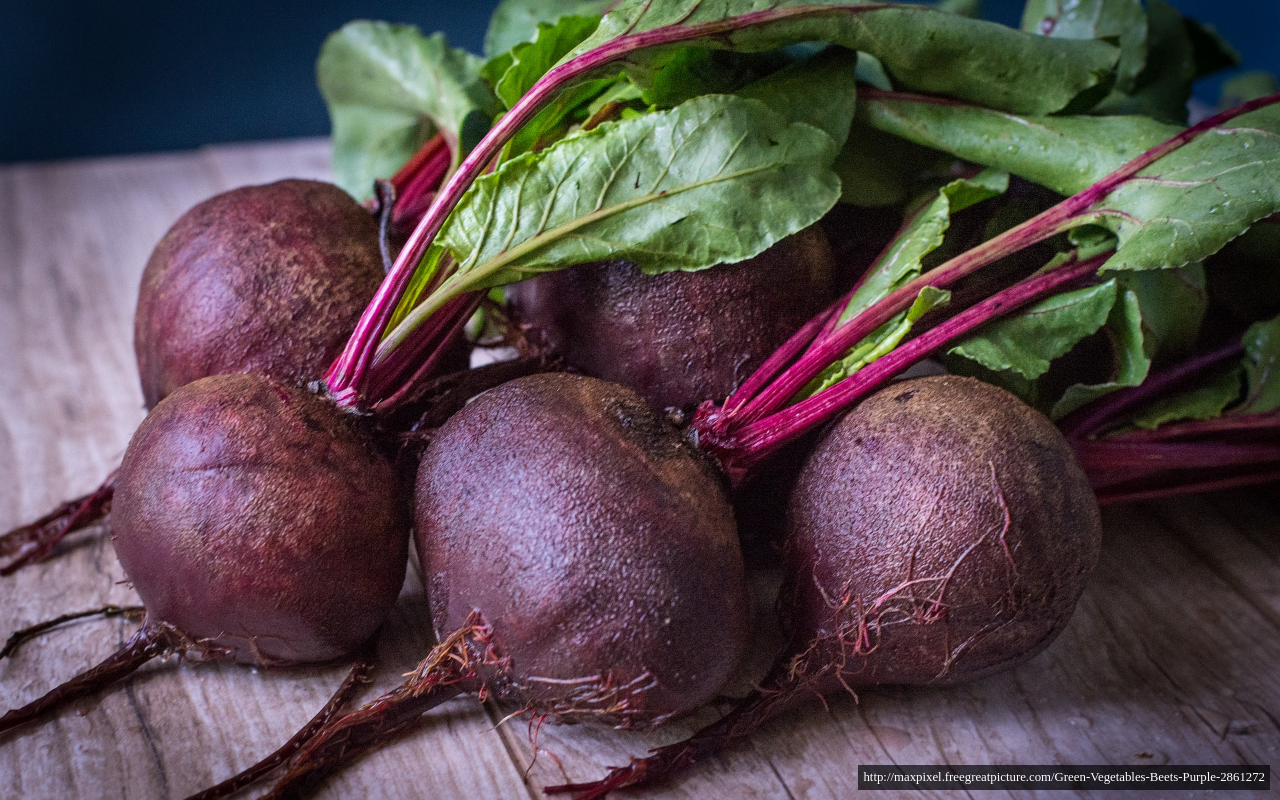
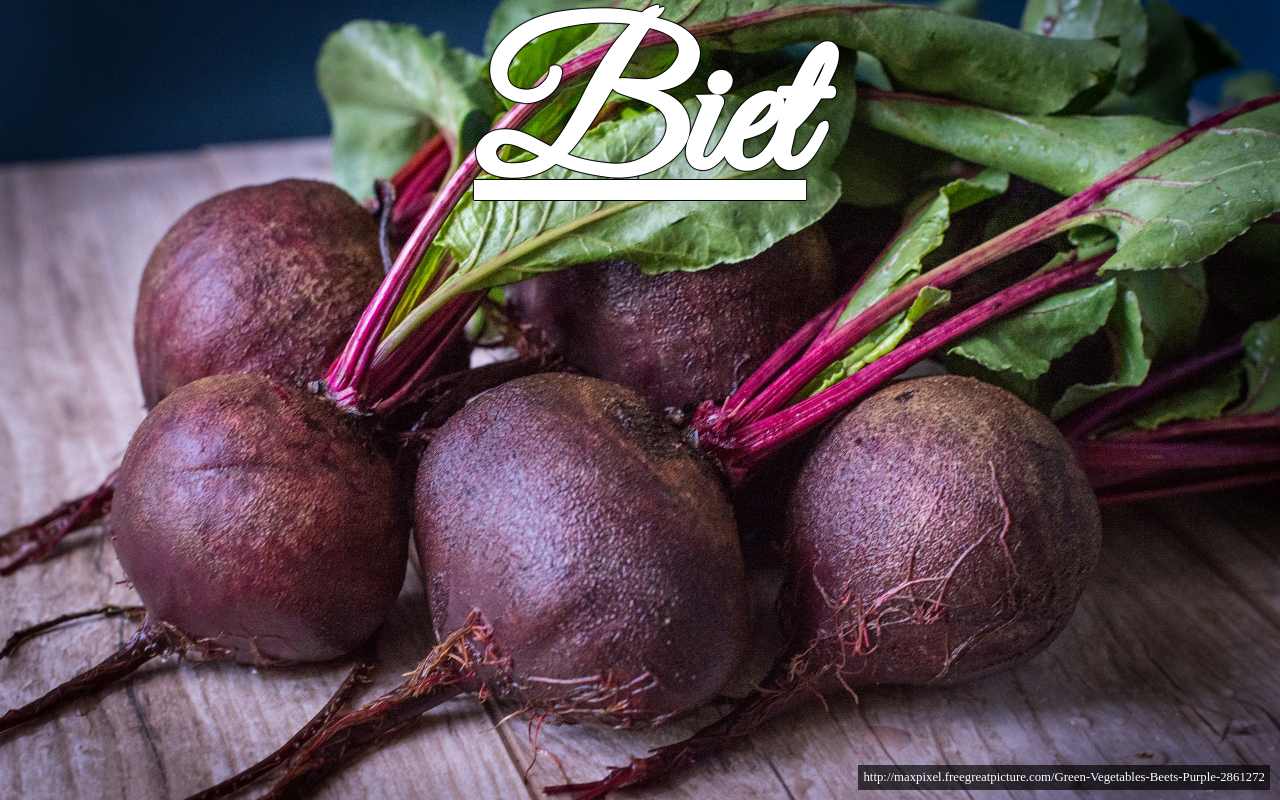
Before and after one commit to BietBE/BietBE.github.io, a plain HTML site: page index.html in a window 1280 px wide. Drawn offline with Linux system fonts and the light colour scheme.

Commit message:
Add title

```diff
--- a/index.html
+++ b/index.html
@@ -3,10 +3,11 @@
     <head>
         <meta charset="UTF-8">
         <title>Biet</title>
-	 <link rel="stylesheet" type="text/css" href="style.css">
+        <link rel="stylesheet" type="text/css" href="style.css">
     </head>
 
     <body>
+        <h1>Biet</h1>
         <p>http://maxpixel.freegreatpicture.com/Green-Vegetables-Beets-Purple-2861272</p>
     </body>
 </html>
--- a/style.css
+++ b/style.css
@@ -1,10 +1,15 @@
+@font-face {
+  font-family: titleFont;
+  src: url(GreatVibes-Regular.ttf);
+}
+
 html, body {
   width: 100%;
   min-width: 100%;
   height: 100%;
   min-height: 100%;
-  text-align: right;
-  vertical-align: bottom;
+  text-align: center;
+  vertical-align: center;
   margin: 0;
   padding: 0;
 }
@@ -13,6 +18,15 @@ body {
   background-image: url("biet.jpg");
   background-size: cover;
   background-position: center
+}
+
+h1 {
+  margin: 0;
+  font-size: 200px;
+  font-family: titleFont;
+  color: white;
+  text-shadow: -1px 0 1px black, 0 1px 1px black, 1px 0 1px black, 0 -1px 1px black;
+  text-decoration: underline;
 }
 
 p {
```
Also changed, not shown: GreatVibes-Regular.ttf (added), MotionPicture_PersonalUseOnly.ttf (added).
